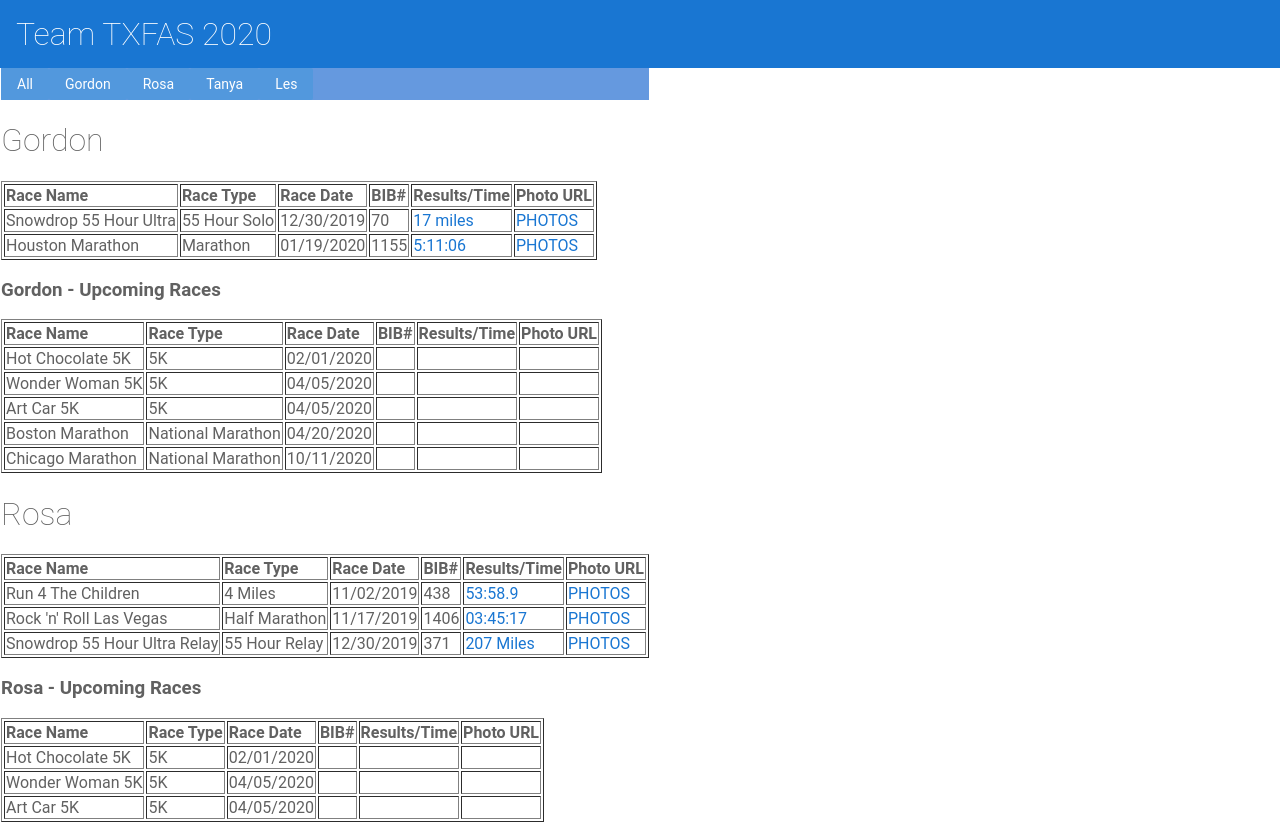
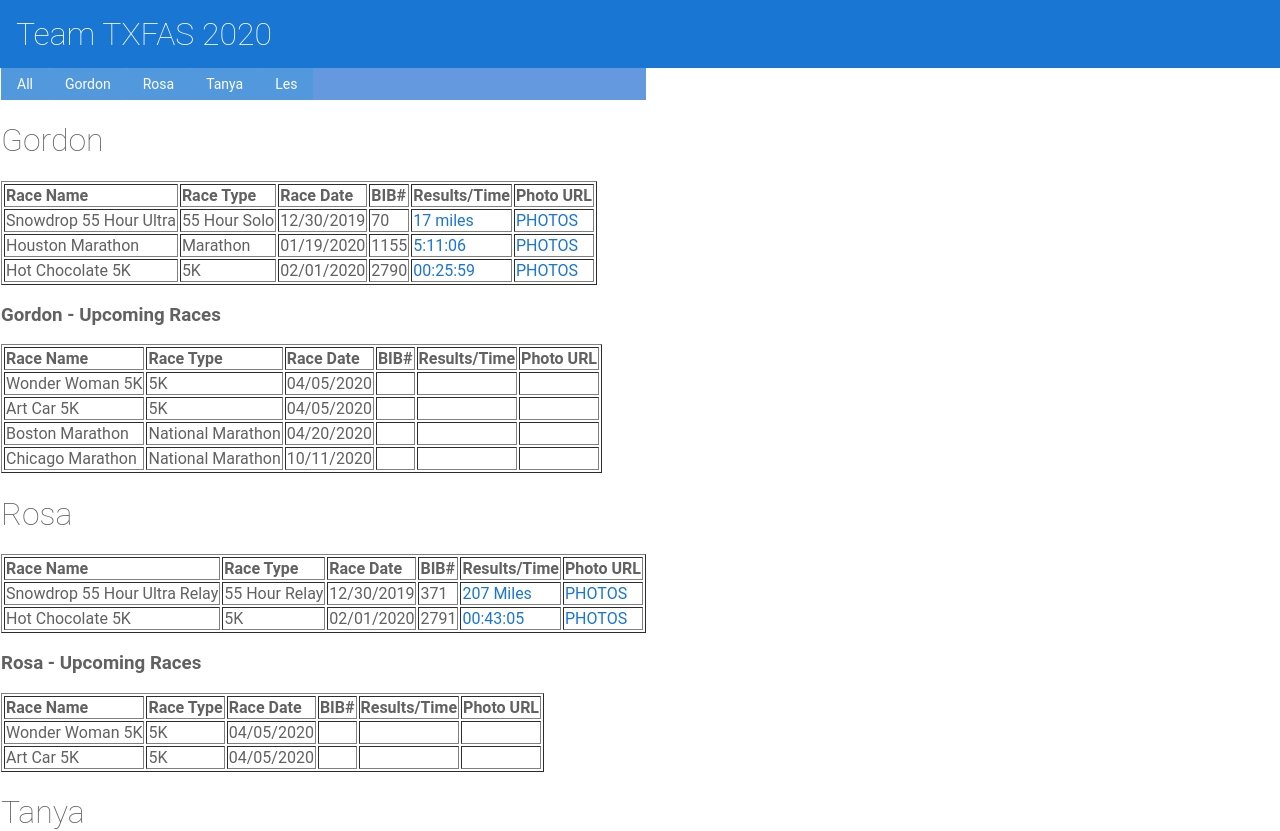
Before and after one commit to gchristie/txfas, an Angular app: page / in a window 1280 px wide. Shown: the top 831 px of the page. Built offline with nearby package versions, Linux system fonts and the light colour scheme.

Commit message:
1 file modified

```diff
--- a/src/app/racedata.ts
+++ b/src/app/racedata.ts
@@ -44,10 +44,10 @@ photourl: 'https://www.marathonfoto.com/Proofs?PIN=YTVY76&lastName=CHRISTIE'
 }
 ,
 {
-runner: 'Gordon', status:'Future',
-name: 'Hot Chocolate 5K',    racedate: '02/01/2020',    racetype: '5K', bibnumber: '', racetime: '',
-resultsurl:'',
-photourl: ''
+runner: 'Gordon', status:'Show',
+name: 'Hot Chocolate 5K',    racedate: '02/01/2020',    racetype: '5K', bibnumber: '2790', racetime: '00:25:59',
+resultsurl:'https://raceday.enmotive.com/?_ga=2.212775700.1672733268.1580870943-807939382.1580870943#/events/2020-allstate-hot-chocolate-15k-5k-houston/registrants/5de7e810-2dc0-4e98-a666-4cdac0a80a41',
+photourl: 'https://raceday.enmotive.com/?_ga=2.212775700.1672733268.1580870943-807939382.1580870943#/events/2020-allstate-hot-chocolate-15k-5k-houston/registrants/5de7e810-2dc0-4e98-a666-4cdac0a80a41'
 }
 ,
 {
@@ -87,14 +87,14 @@ photourl: ''
 //Rosa Data
 ,
 {
-runner: 'Rosa', status:'Show',
+runner: 'Rosa', status:'Hide',
 name: 'Run 4 The Children',racedate: '11/02/2019',racetype: '4 Miles',bibnumber: '438',racetime: '53:58.9',
 resultsurl:'https://www.runhoustontiming.net/race_result/1572718099_3745642_Overall.htm',
 photourl: 'https://runsignup.com/Race/Photos/40578/110511/438'
 }
 ,
 {
-runner:'Rosa',status:'Show',
+runner:'Rosa',status:'Hide',
 name:"Rock 'n' Roll Las Vegas",racedate:'11/17/2019',racetype:'Half Marathon',bibnumber:'1406',racetime:'03:45:17',
 resultsurl:'https://connect.garmin.com/modern/activity/4262218892',
 photourl:'https://www.finisherpix.com/gallery/photos/en/USD/3393/1406'
@@ -115,10 +115,10 @@ photourl: ''
 }
 ,
 {
-runner: 'Rosa', status:'Future',
-name: 'Hot Chocolate 5K',    racedate: '02/01/2020',    racetype: '5K', bibnumber: '', racetime: '',
-resultsurl:'',
-photourl: ''
+runner: 'Rosa', status:'Show',
+name: 'Hot Chocolate 5K',    racedate: '02/01/2020',    racetype: '5K', bibnumber: '2791', racetime: '00:43:05',
+resultsurl: 'https://raceday.enmotive.com/?_ga=2.212775700.1672733268.1580870943-807939382.1580870943#/events/2020-allstate-hot-chocolate-15k-5k-houston/registrants/5de7e7a5-40d8-4c3a-b8a5-63ebc0a80a41',
+photourl: 'https://raceday.enmotive.com/?_ga=2.212775700.1672733268.1580870943-807939382.1580870943#/events/2020-allstate-hot-chocolate-15k-5k-houston/registrants/5de7e7a5-40d8-4c3a-b8a5-63ebc0a80a41'
 }
 ,
 {
```
